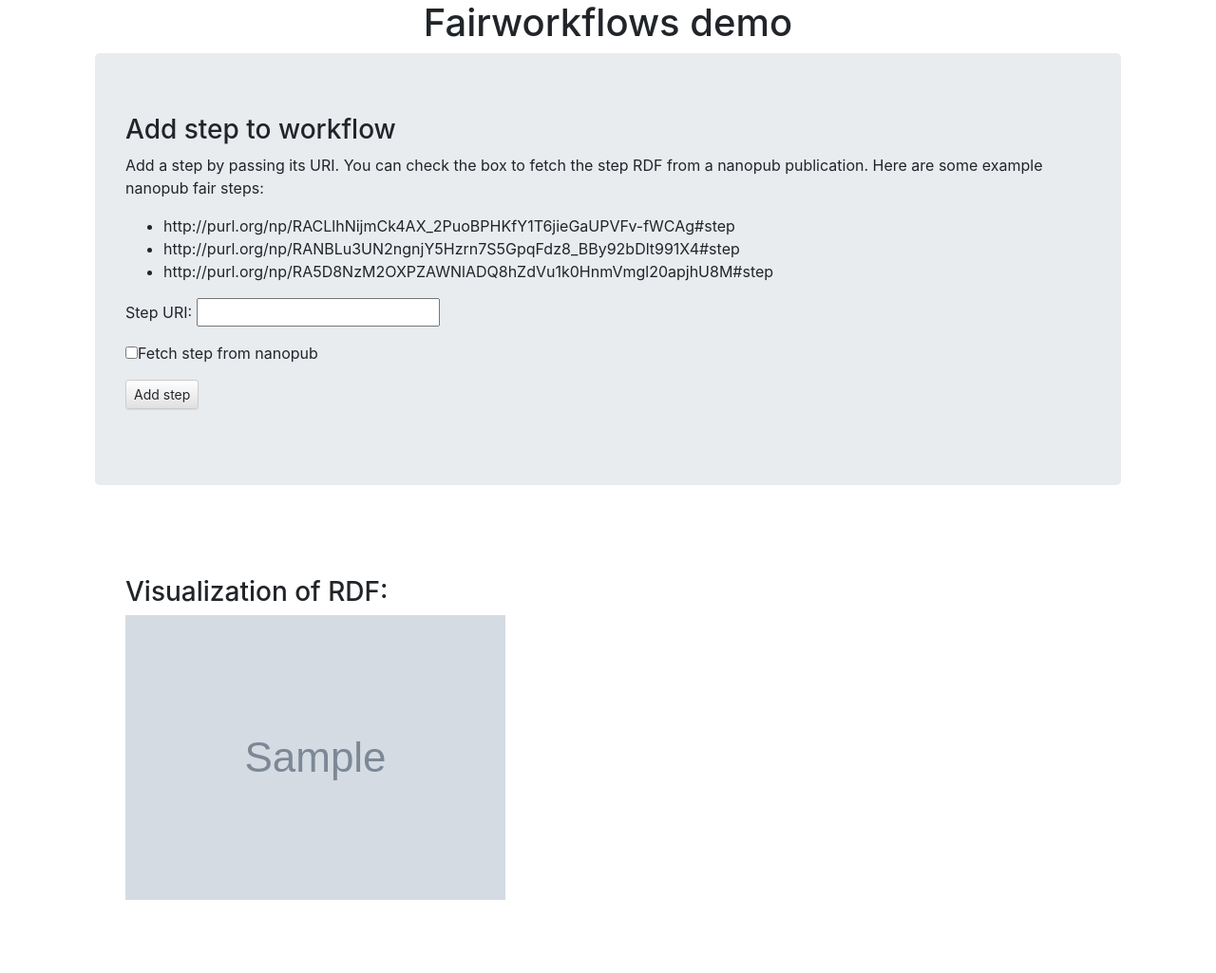
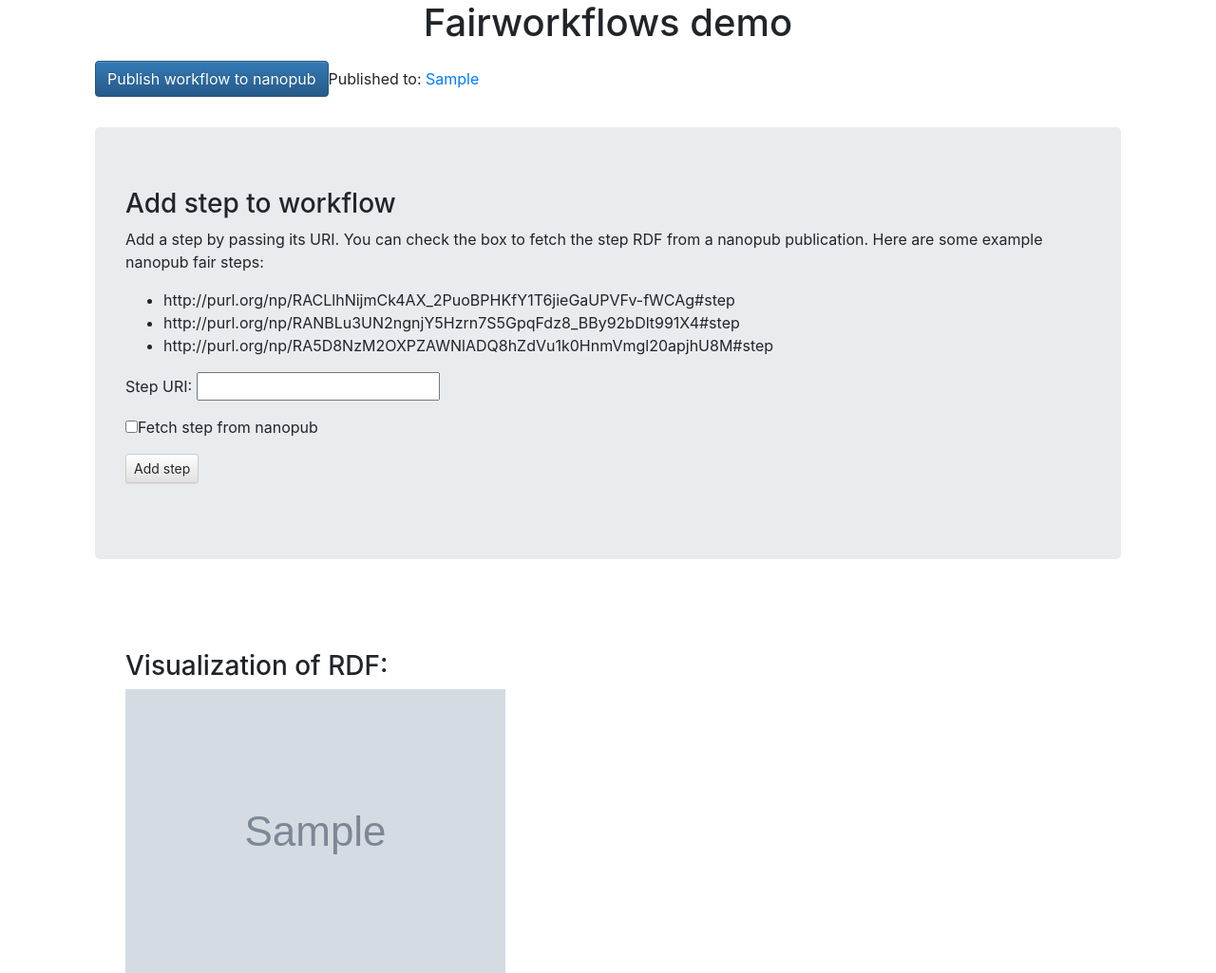
Before and after one commit to fair-workflows/fairworkflows-ui, a Flask app: template app/templates/workflow.html in a window 1280 px wide. Shown: the top 1025 px of the page at 95% size. Run offline with Flask 2, Linux system fonts and the light colour scheme; the template is opened without the code that fills it: most values are stand-ins (such as "Sample title", 1, 10 or a date in 2020); grey boxes marked "Sample" are stand-in pictures; some libraries are stand-ins or nearby versions.

Commit message:
Add publication to nanopub

```diff
--- a/app/app.py
+++ b/app/app.py
@@ -49,9 +49,17 @@ def create_app():
             workflow.add(step)
             update_visualization()
             return redirect('/workflow')
+        if 'publish' in request.form:
+            publication_info = cache['workflow'].publish_as_nanopub()
+            nanopub_uri = publication_info.get('nanopub_uri')
+            if nanopub_uri is None:
+                print('Failed to publish to nanopub')
+            cache['nanopub_uri'] = nanopub_uri
+
         return render_template('workflow.html',
                                workflow=cache.get('workflow'),
-                               image_path=cache.get('filepath'))
+                               image_path=cache.get('filepath'),
+                               nanopub_uri=cache.get('nanopub_uri'))
     return app
 
 
--- a/app/templates/workflow.html
+++ b/app/templates/workflow.html
@@ -9,6 +9,18 @@
 {% block content %}
 
     <div class="container">
+        <div class="bg-gray">
+            <p>
+                <form class="form-inline" action="http://localhost:5000/workflow" method="post">
+                <p><input name='publish' class="btn b-tn-sm btn-primary" type="submit" value="Publish workflow to nanopub"/></p>
+                {% if nanopub_uri%}
+                    <p> Published to: <a href={{nanopub_uri}}>{{nanopub_uri}}</a></p>
+                {% else %}
+                    <p> Not published as nanopub</p>
+                {% endif %}
+            </p>
+        </div>
+
         <div class="jumbotron">
             <div class="bg-light-gray">
                 <h3>Add step to workflow</h3>
```
Also changed, not shown: 2 other files.
